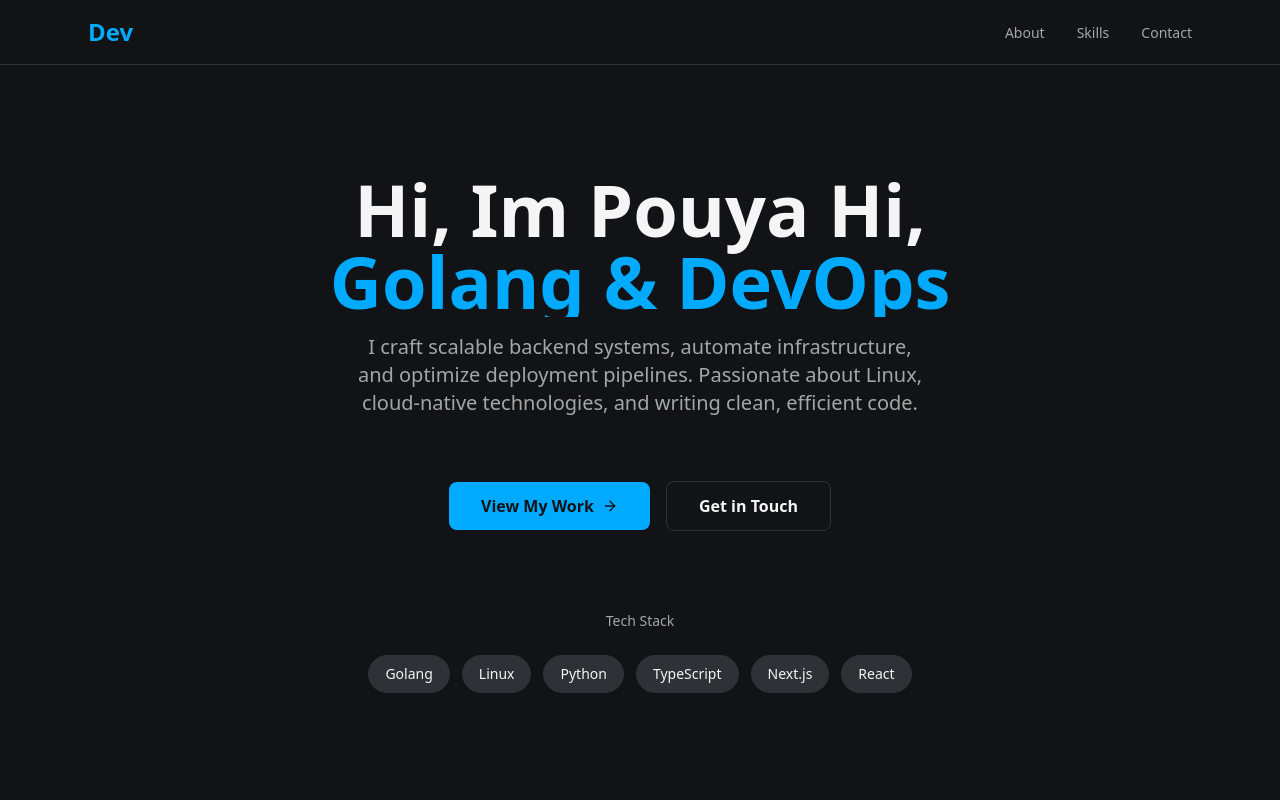
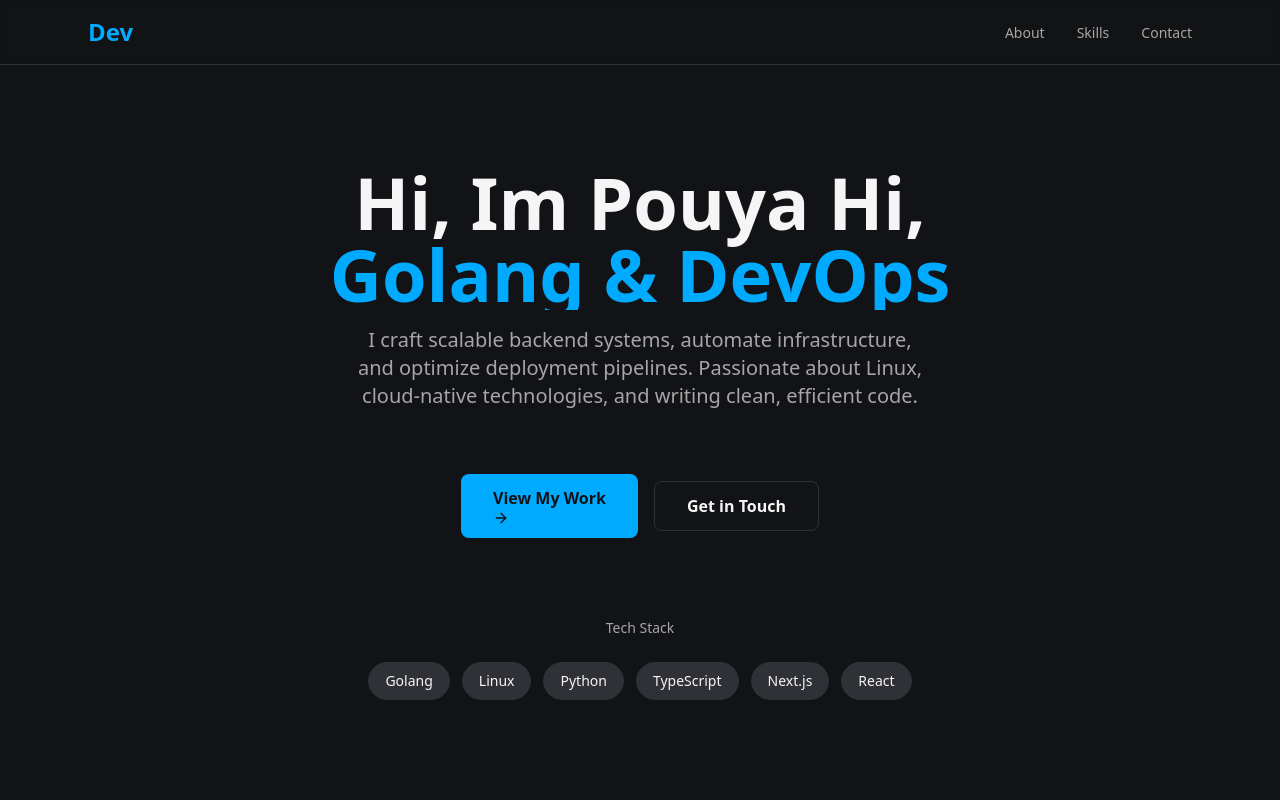
Before and after one commit to pimp13/my-intro-site, a Next.js app: page / in a window 1280 px wide. Shown: the top 800 px of the page. Built offline with nearby package versions, Linux system fonts and the light colour scheme.

Commit message:
refactor link view my work

```diff
--- a/components/Hero.tsx
+++ b/components/Hero.tsx
@@ -19,8 +19,10 @@ export default function Hero() {
 
         <div className="flex flex-col sm:flex-row items-center justify-center gap-4 pt-8">
           <button className="px-8 py-3 bg-primary text-primary-foreground rounded-lg font-semibold hover:opacity-90 transition-opacity flex items-center gap-2 group">
-            <a href="http://185.19.201.107:4255/">View My Work</a>
-            <ArrowRight className="w-4 h-4 group-hover:translate-x-1 transition-transform" />
+            <a href="http://185.19.201.107:4255/">
+              View My Work
+              <ArrowRight className="w-4 h-4 group-hover:translate-x-1 transition-transform" />
+            </a>
           </button>
           <button className="px-8 py-3 border border-border rounded-lg font-semibold hover:bg-secondary transition-colors">
             Get in Touch
```
